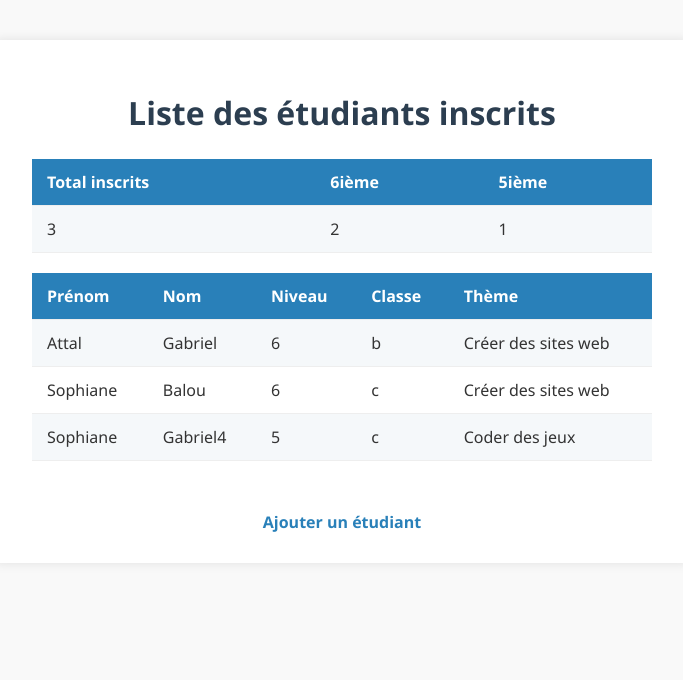
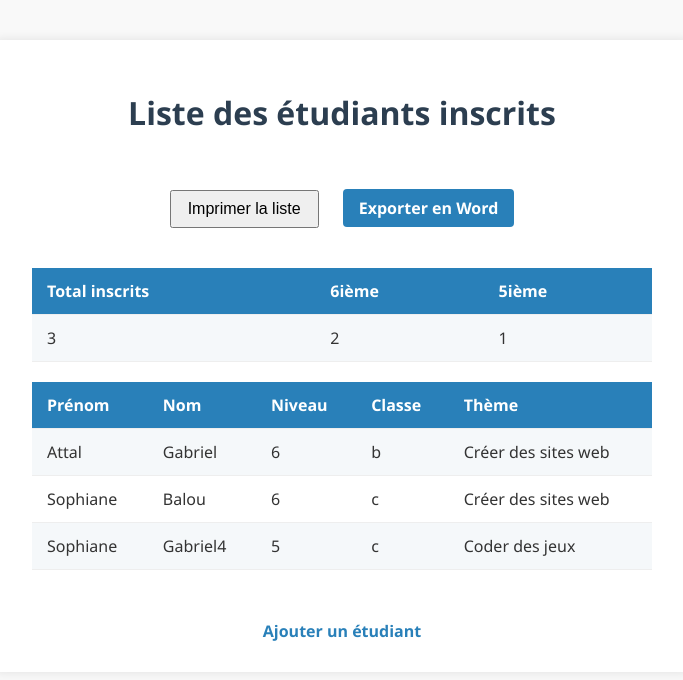
Before and after one commit to Steeve-feuille-ciseaux/quickAdd, a Django app: page /liste/ in a window 1280 px wide. Shown: the top 680 px of the page, without its empty margins (298-981 px from the left). Run offline with Django 5.2, Linux system fonts and the light colour scheme; data comes from the database, SQL or seed files in the repository.

Commit message:
imprimer

```diff
--- a/quickAdd/club/templates/club/liste_etudiants.html
+++ b/quickAdd/club/templates/club/liste_etudiants.html
@@ -66,6 +66,15 @@
 <body>
     <div class="container">
         <h1>Liste des étudiants inscrits</h1>
+        <button onclick="window.print()" style="margin-bottom: 20px; padding: 8px 16px; font-size: 1rem; cursor: pointer;">
+        Imprimer la liste
+        </button>
+
+        <a href="{% url 'export_word' %}"
+        style="display:inline-block; margin-left: 20px; padding: 8px 16px; background:#2980b9; color:white; text-decoration:none; font-weight:600; border-radius:4px;">
+        Exporter en Word
+        </a>
+
 
         {% if etudiants %}
             <!-- Tableau résumé -->
--- a/quickAdd/club/urls.py
+++ b/quickAdd/club/urls.py
@@ -4,4 +4,5 @@ from . import views
 urlpatterns = [
     path('', views.ajouter_etudiant, name='ajouter_etudiant'),
     path('liste/', views.liste_etudiants, name='liste_etudiants'),
+    path('export-word/', views.export_word, name='export_word'),
 ]
--- a/quickAdd/club/views.py
+++ b/quickAdd/club/views.py
@@ -2,6 +2,9 @@ from django.shortcuts import render, redirect
 from .forms import EtudiantForm
 from .models import Etudiant
 from collections import Counter
+from django.http import HttpResponse
+from docx import Document
+from io import BytesIO
 
 def ajouter_etudiant(request):
     if request.method == 'POST':
@@ -28,3 +31,58 @@ def liste_etudiants(request):
         'inscrits_par_niveau': inscrits_par_niveau,
     }
     return render(request, 'club/liste_etudiants.html', context)
+
+def export_word(request):
+    etudiants = Etudiant.objects.all()
+
+    document = Document()
+    document.add_heading('Liste des étudiants inscrits', 0)
+
+    # Ajouter tableau résumé
+    total_inscrits = etudiants.count()
+    niveaux = etudiants.values_list('niveau', flat=True)
+    from collections import Counter
+    inscrits_par_niveau = dict(Counter(niveaux))
+
+    # Résumé
+    table_resume = document.add_table(rows=2, cols=1 + len(inscrits_par_niveau))
+    hdr_cells = table_resume.rows[0].cells
+    hdr_cells[0].text = 'Total inscrits'
+    for i, niveau in enumerate(inscrits_par_niveau.keys(), start=1):
+        hdr_cells[i].text = f'Niveau {niveau}'
+
+    row_cells = table_resume.rows[1].cells
+    row_cells[0].text = str(total_inscrits)
+    for i, count in enumerate(inscrits_par_niveau.values(), start=1):
+        row_cells[i].text = str(count)
+
+    document.add_paragraph()  # saut de ligne
+
+    # Tableau détails
+    table = document.add_table(rows=1, cols=5)
+    hdr_cells = table.rows[0].cells
+    hdr_cells[0].text = 'Prénom'
+    hdr_cells[1].text = 'Nom'
+    hdr_cells[2].text = 'Niveau'
+    hdr_cells[3].text = 'Classe'
+    hdr_cells[4].text = 'Thème'
+
+    for etudiant in etudiants:
+        row_cells = table.add_row().cells
+        row_cells[0].text = etudiant.prenom
+        row_cells[1].text = etudiant.nom
+        row_cells[2].text = str(etudiant.niveau)
+        row_cells[3].text = etudiant.classe
+        row_cells[4].text = etudiant.get_theme_display()
+
+    # Préparer le document à retourner en téléchargement
+    f = BytesIO()
+    document.save(f)
+    f.seek(0)
+
+    response = HttpResponse(
+        f.read(),
+        content_type='application/vnd.openxmlformats-officedocument.wordprocessingml.document'
+    )
+    response['Content-Disposition'] = 'attachment; filename=liste_etudiants.docx'
+    return response
```
